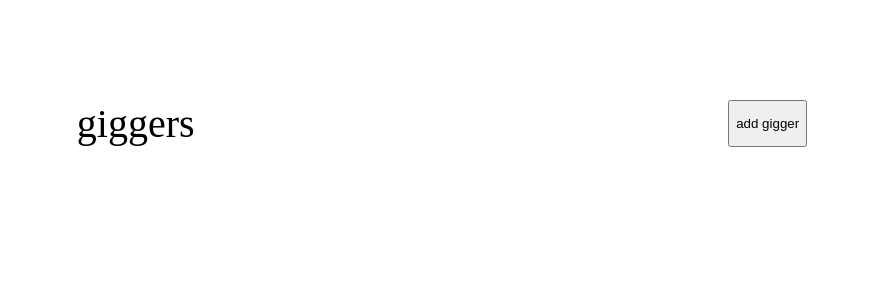
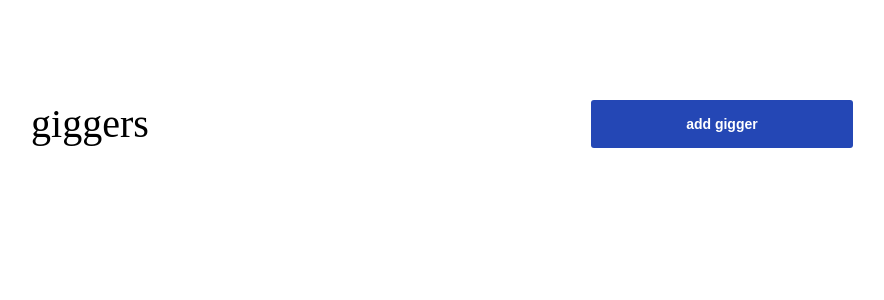
Before and after one commit to RichEwin/Gpay, a React app in the folder GpayFrontend/: page /#/ in a window 1280 px wide. Shown: the top 300 px of the page, without its empty margins (198-1082 px from the left). Built offline with nearby package versions, Linux system fonts and the light colour scheme.

Commit message:
Added global styles

```diff
--- a/GpayFrontend/src/components/Dashboard/Dashboard.styles.tsx
+++ b/GpayFrontend/src/components/Dashboard/Dashboard.styles.tsx
@@ -1,4 +1,5 @@
 import styled from 'styled-components';
+import { GlobalButton } from '../../styles/global';
 
 export const HeaderContainer = styled.div`
   display: flex;
@@ -10,5 +11,5 @@ export const Header = styled.div`
     font-size: 40px;
 `;
 
-export const ButtonAddEmployee = styled.button`
+export const ButtonAddEmployee = styled(GlobalButton)`
 `;
--- /dev/null
+++ b/GpayFrontend/src/styles/global.ts
@@ -0,0 +1,29 @@
+import styled, { createGlobalStyle } from 'styled-components';
+
+export const GlobalStyle = createGlobalStyle`
+    @import url("https://fonts.googleapis.com/css2?family=Inter:wght@400;600&display=swap");
+
+  body {
+    padding: 0;
+    margin: 0;
+    background: #f5f5f5;
+    font-family: "Inter", sans-serif;
+    color: #021c47
+  }
+`;
+
+export const GlobalButton = styled.button`
+    background: #2447b5;
+    color: #ffff;
+    width: 262px;
+    font-size: 14px;
+    font-weight: 600;
+    border-radius: 3px;
+    padding: 16px 50px;
+    border: none;
+    cursor: pointer;
+    &:hover {
+    background: #3680ff;
+    transition: 0.5s;
+  }
+`;
```
